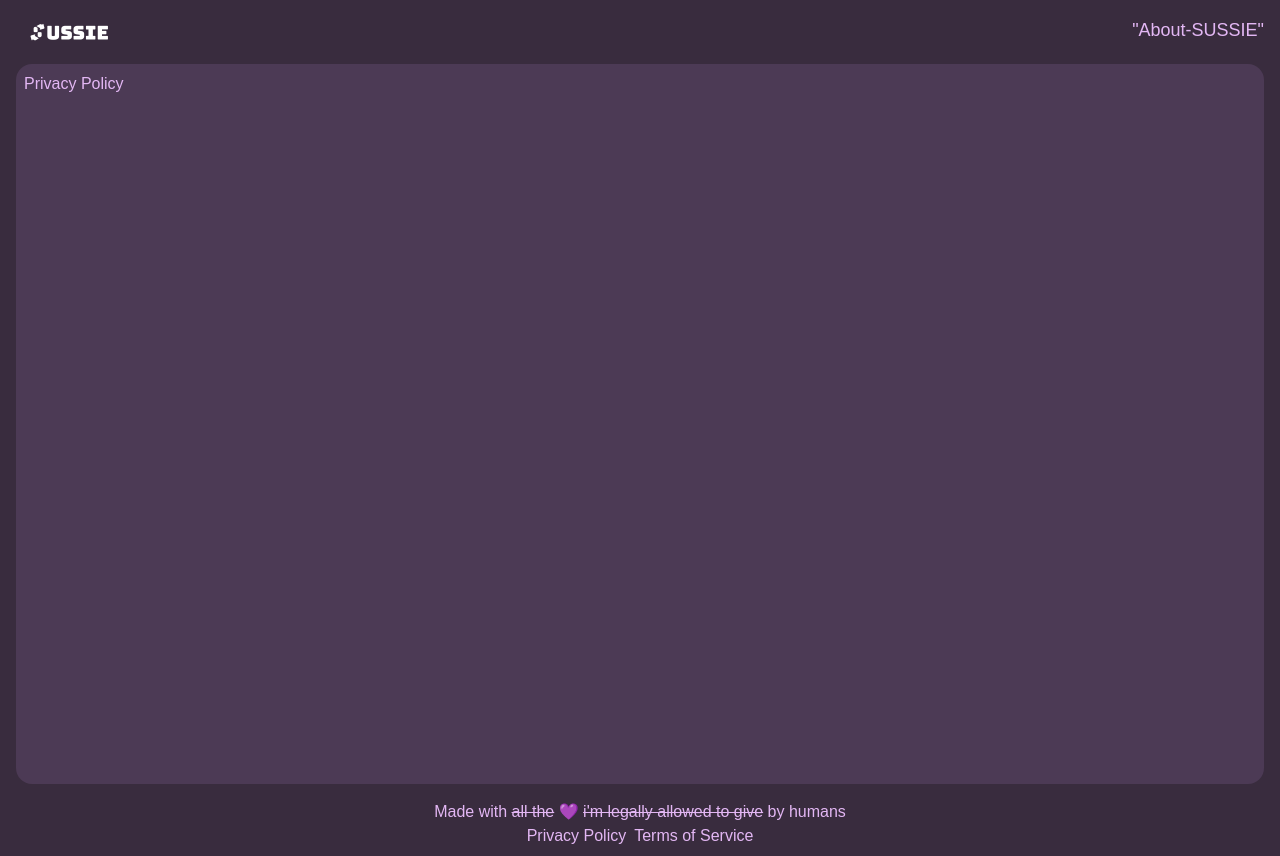
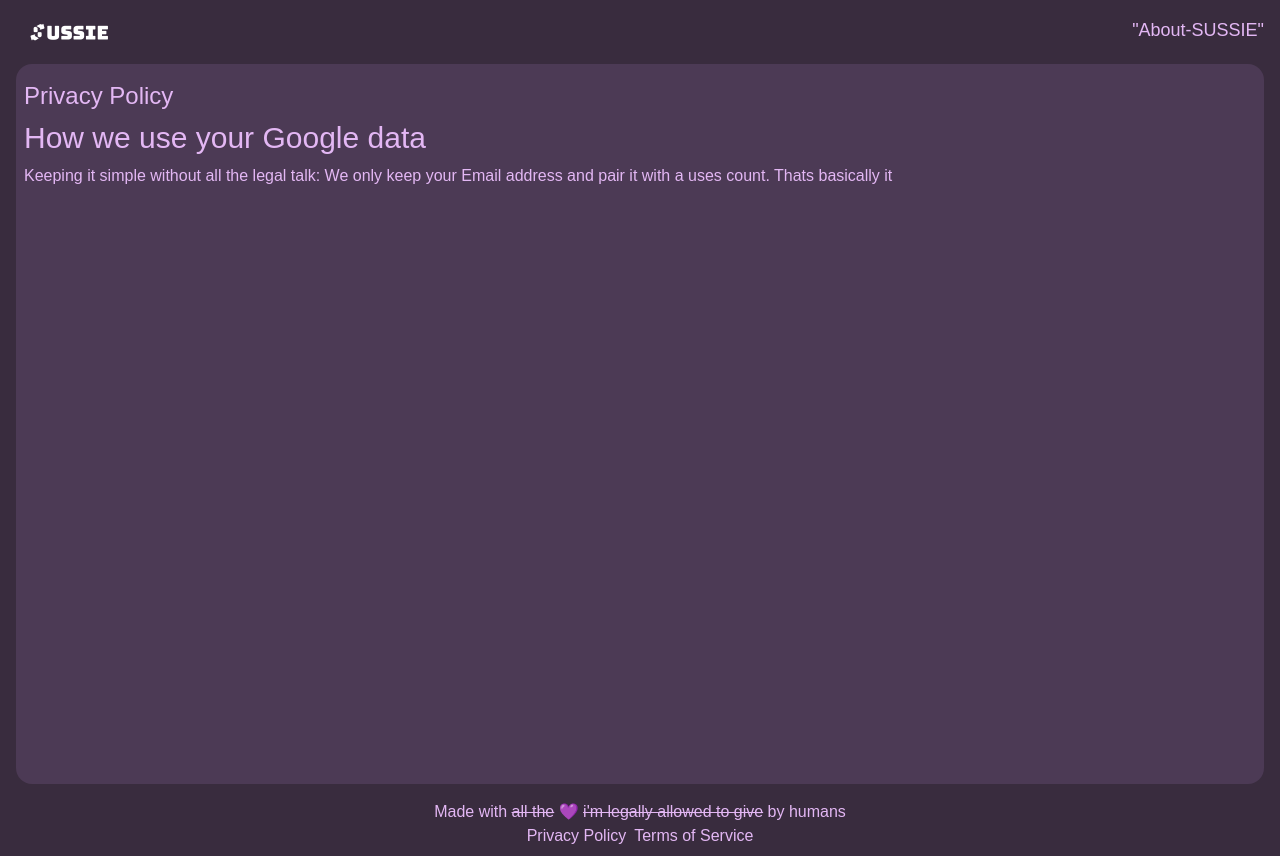
Before and after one commit to LuluHuman/sussie-app, a Next.js app: page /legal/pp in a window 1280 px wide. Built offline with nearby package versions, Linux system fonts and the light colour scheme; a web font is replaced by a local one.

Commit message:
add content for /legal/pp

```diff
--- a/app/(session)/(default-layout)/legal/pp/page.tsx
+++ b/app/(session)/(default-layout)/legal/pp/page.tsx
@@ -1,3 +1,7 @@
 export default function PP() {
-    return <>Privacy Policy</>
+    return <div>
+        <h1>Privacy Policy</h1>
+        <h2>How we use your Google data</h2>
+        <p>Keeping it simple without all the legal talk: We only keep your Email address and pair it with a uses count. Thats basically it</p>
+    </div>
 }
```
